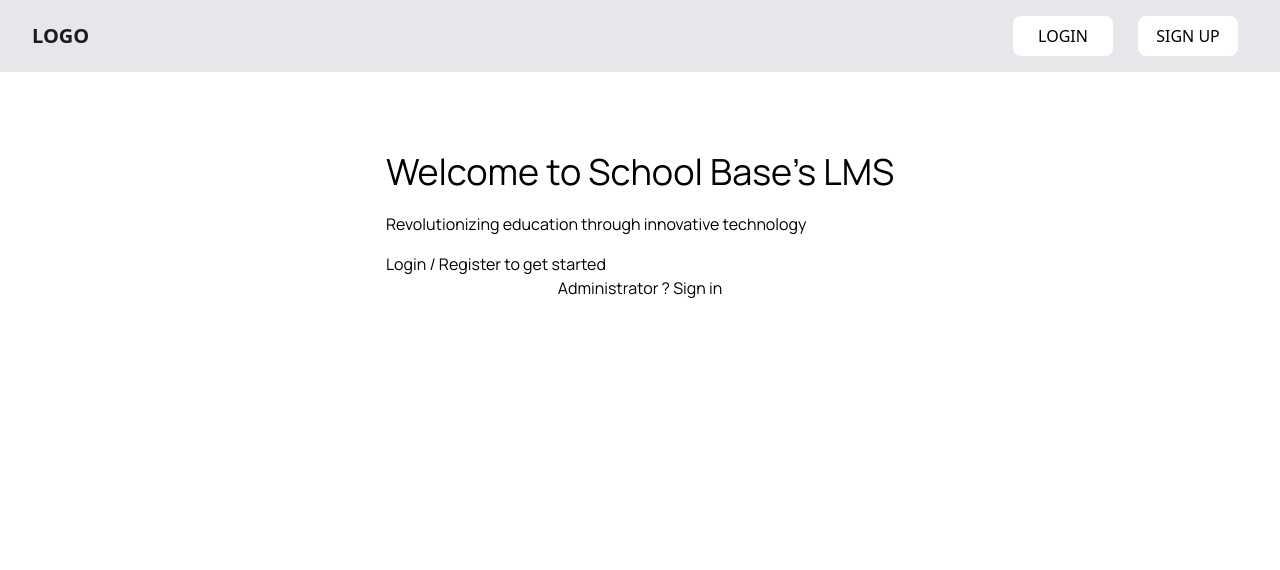
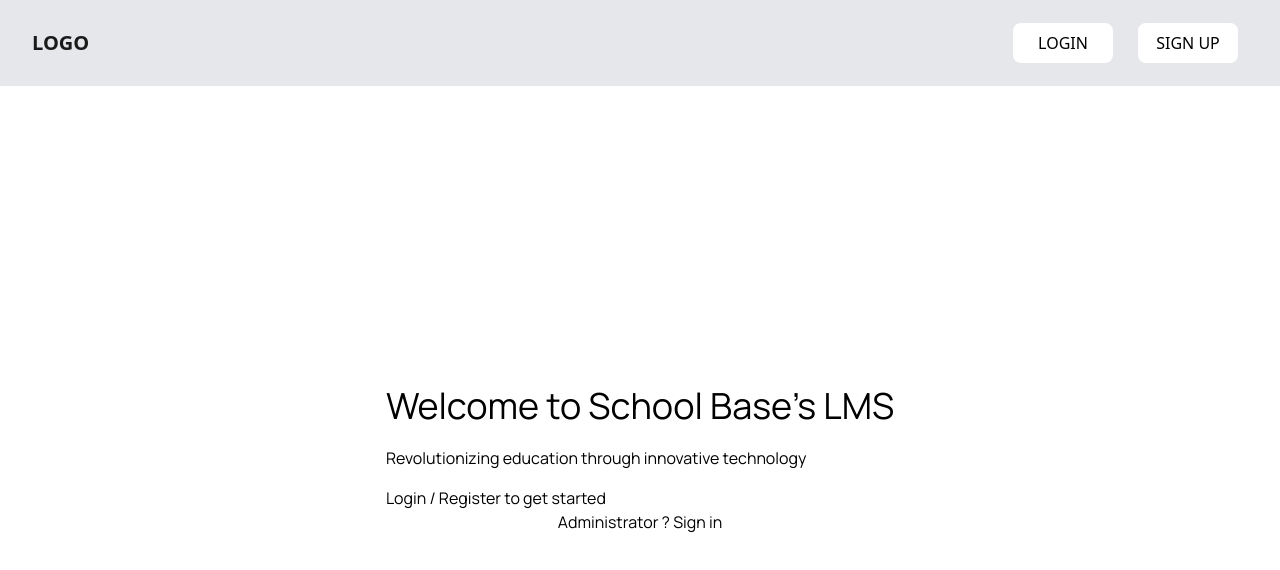
Before and after one commit to AJ1732/capstone_schoolbase_lms, a React (Vite) app: page / in a window 1280 px wide. Shown: the top 570 px of the page. Built offline with nearby package versions, Linux system fonts and the light colour scheme.

Commit message:
fix: fix y overflow of home page

```diff
--- a/src/anatomy/Layouts/Home/Home.jsx
+++ b/src/anatomy/Layouts/Home/Home.jsx
@@ -2,7 +2,7 @@ import { Link } from "react-router-dom"
 
 function Home() {
   return (
-    <div className="content-grid | font-manrope">
+    <div className="content | h-[calc(100vh_-_100px)] font-manrope size-full">
       <div className="flex flex-col items-center justify-center h-full w-full">
         <div className="inline-block mt-20">
           <h1 className="text-4xl font-normal mb-5">Welcome to School Base's LMS</h1>
@@ -15,10 +15,6 @@ function Home() {
         <div className="flex justify-end mb-8">
           <Link>Administrator ? Sign in</Link>
         </div>
-
-        {/* <div className="mt-40 ml-[_-_200rem]">
-          <Admin />
-        </div> */}
       </div>
     </div>
   )
--- a/src/anatomy/Layouts/Home/HomeLayout.jsx
+++ b/src/anatomy/Layouts/Home/HomeLayout.jsx
@@ -4,7 +4,7 @@ import { HomePageHeader } from '../../../components/Header.jsx/Headers'
 
 const HomeLayout = () => {
   return (
-    <div>
+    <div className='content-grid | min-h-dvh'>
       <HomePageHeader />
       <Outlet />
     </div>
--- a/src/components/Header.jsx/Headers.jsx
+++ b/src/components/Header.jsx/Headers.jsx
@@ -6,9 +6,9 @@ export const HomePageHeader = () => {
   const navigate = useNavigate();
 
   return (
-    <header className="full-width content-grid | w-full max-h-[110px] bg-gray-200 p-4">
-      <div onClick={() => navigate("/")} className="content | flex items-center justify-between cursor-default">
-        <h1  className="font-bold text-text-black text-xl">LOGO</h1>
+    <header className="full-width content-grid | w-full max-h-[110px] bg-gray-200">
+      <div className="content | p-4 flex items-center justify-between cursor-default">
+        <h1 onClick={() => navigate("/")} className="font-bold text-text-black text-xl">LOGO</h1>
         <nav>
           <Button type="button" variant="primary" onClick={() => navigate("/login")}>LOGIN</Button>
           <Button type="button" variant="primary" onClick={() => navigate("/signup")}>SIGN UP</Button>
```
